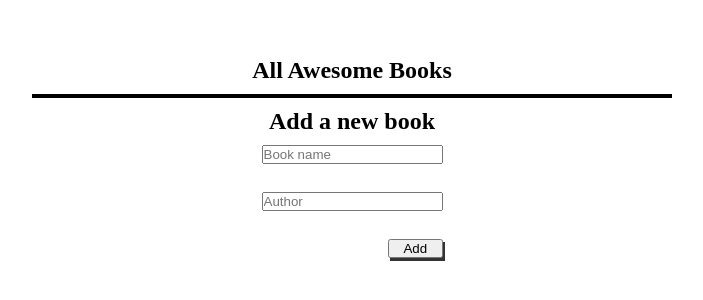
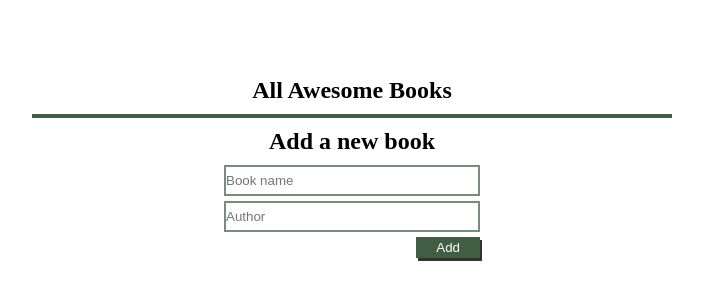
Before and after one commit to AliShahSafdari/Awesomebooks, a website: page index.html in a window 1280 px wide. Shown: the part 238-538 px from the top of the page, without its empty margins (288-991 px from the left). Drawn offline with Linux system fonts and the light colour scheme.

Commit message:
Modify the style.css file

```diff
--- a/index.html
+++ b/index.html
@@ -17,11 +17,13 @@
             </div>
 
             <h2>Add a new book</h2>
+            <div class="form-container">
             <form  class="form">
                 <input class='book' type="text" name="books" placeholder="Book name"><br />
                 <input class='author' type="text" name="authors" placeholder="Author"><br />
                 <button class="add">Add</button>
             </form>
+          </div>
         </section>
     </main>
     <footer></footer>
--- a/styles.css
+++ b/styles.css
@@ -16,7 +16,7 @@
 .contain {
   margin: 10px;
   width: 50%;
-  border: solid 2px black;
+  border: solid 2px #415d43;
 }
 
 .book-list {
@@ -29,24 +29,47 @@
 }
 
 .button {
+  color: white;
+  background-color: #a92626;
   box-shadow: 2px 3px #333;
-  padding: 3px;
+  padding: 3px 6px;
+  border: none;
+
 }
 
 .book-odd {
-  background-color: rgba(31, 27, 27, 0.2);
+  background-color:  rgba(65, 93, 67,0.2);
+}
+
+.form-container {
+    width: 20%;
 }
 
 .form {
-  display: flex;
-  flex-direction: column;
-  gap: 5px;
-  justify-content: flex-end;
-  align-items: flex-end;
+  margin: 0;
   padding: 10px 0;
 }
 
 .add {
-  width: 30%;
+  position: absolute;
+
   box-shadow: 2px 3px #333;
+  padding: 3px 20px;
+  color: white;
+  background-color: #415d43;
+  border: none;
+  right: 40%;
 }
+
+input {
+   width: 100%;
+   padding: 6px 0;
+   margin-bottom: 5px;
+   border: solid 2px rgba(65, 93, 67,0.7);
+   color: #415d43;
+}
+
+input:focus {
+    border: solid 2px #415d43;
+    outline: none;
+}
```
